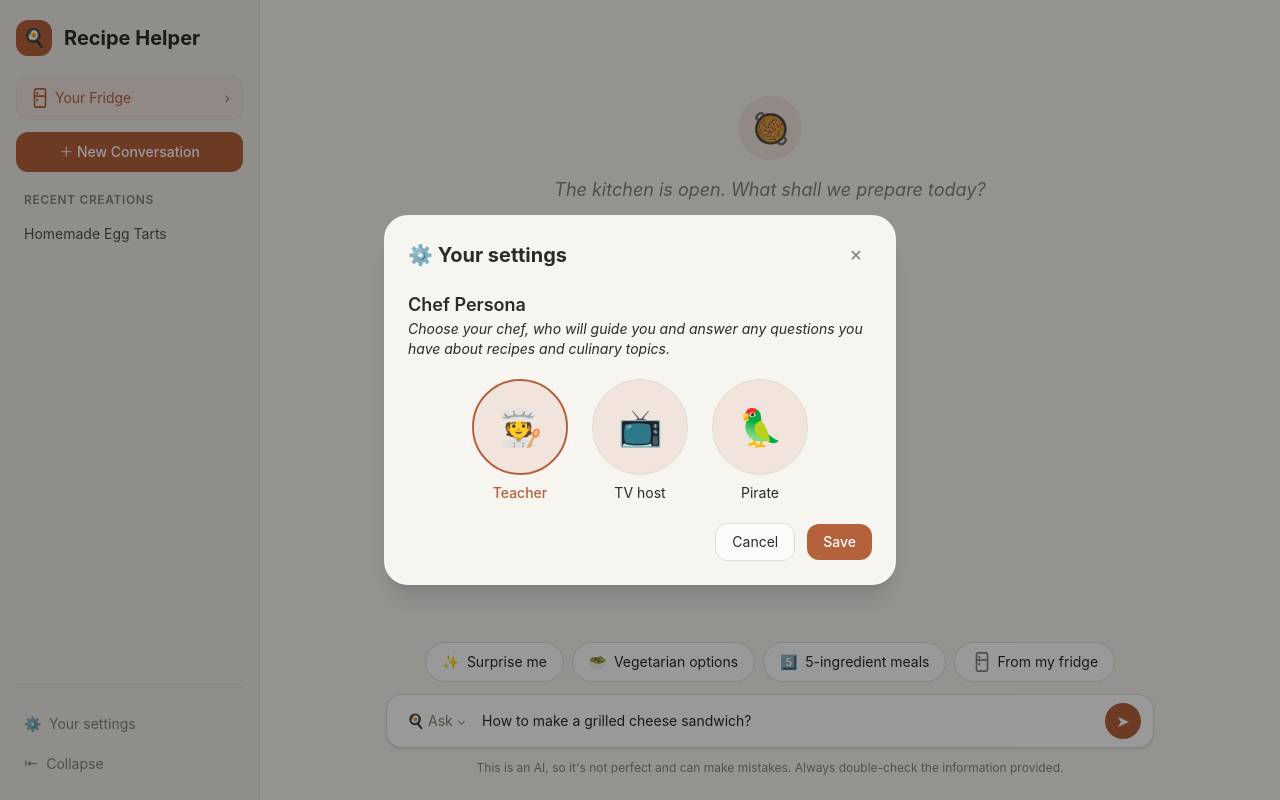
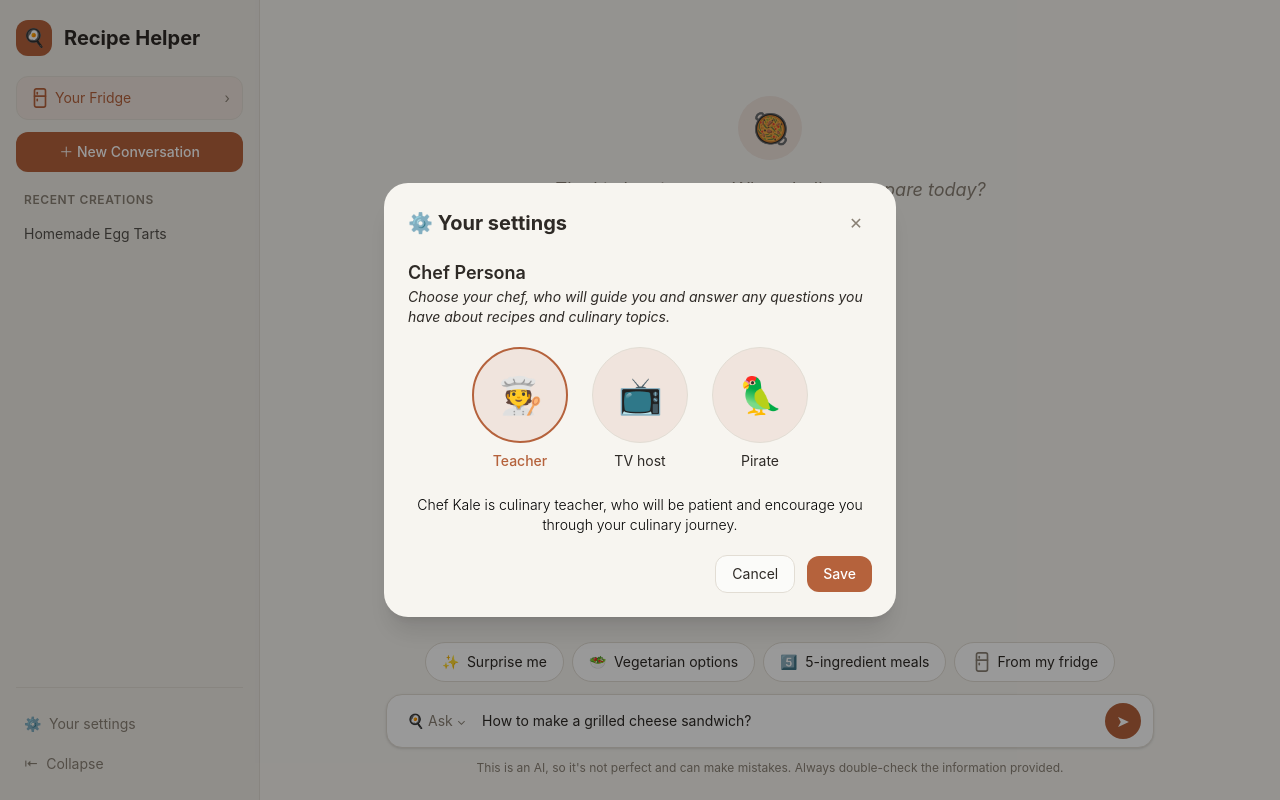
Before and after one commit to pearlor/chatbot-exploratory, a React (Vite) app: page / in a window 1280 px wide. Built offline with nearby package versions, Linux system fonts and the light colour scheme.

Commit message:
descriptions on the chef bios

```diff
--- a/src/components/SettingsModal.tsx
+++ b/src/components/SettingsModal.tsx
@@ -62,6 +62,9 @@ export default function SettingsModal({ onClose }: { onClose: () => void }) {
             </button>
           );
         })}
+        <p className="font-light text-sm  text-center ">
+          {personas.find((p) => selectedPersona == p.id)?.description}
+        </p>
       </div>
     </Modal>
   );
--- a/src/content.ts
+++ b/src/content.ts
@@ -89,10 +89,15 @@ export const MODAL_CLOSE_TITLE = "Close";
 /* Personas */
 export const PERSONA_TEACHER_LABEL = "Teacher";
 export const PERSONA_TEACHER_NAME = "Chef Kale";
+export const PERSONA_TEACHER_DESCRIPTION = `${PERSONA_TEACHER_NAME} is culinary teacher, who will be patient and encourage you through your culinary journey.`;
+
 export const PERSONA_TV_HOST_LABEL = "TV host";
 export const PERSONA_TV_HOST_NAME = "Rosemary";
+export const PERSONA_TV_HOST_DESCRIPTION = `With live studio audience, ${PERSONA_TV_HOST_NAME} will entertain you as one of her viewers on her cooking show!`;
+
 export const PERSONA_PIRATE_LABEL = "Pirate";
 export const PERSONA_PIRATE_NAME = "Cane";
+export const PERSONA_PIRATE_DESCRIPTION = `${PERSONA_PIRATE_NAME} and his trusted companion, Lulu, will share about his past sea adventures where he collected various tasty recipes.`;
 
 /* Suggestion chips */
 export const SUGGESTION_SURPRISE_LABEL = "Surprise me";
```
Also changed, not shown: src/chat/types.ts (+7 -0 lines).
